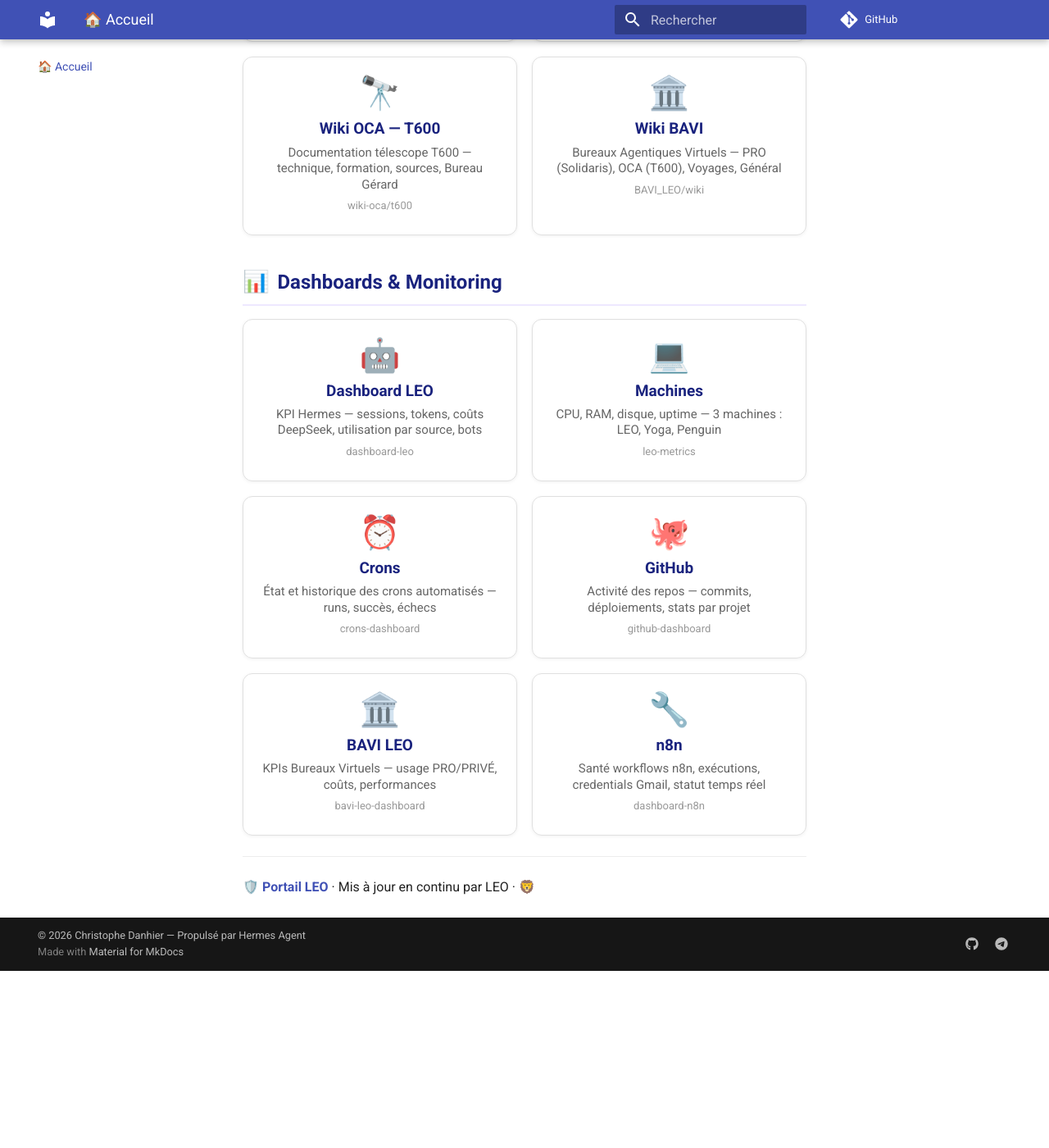
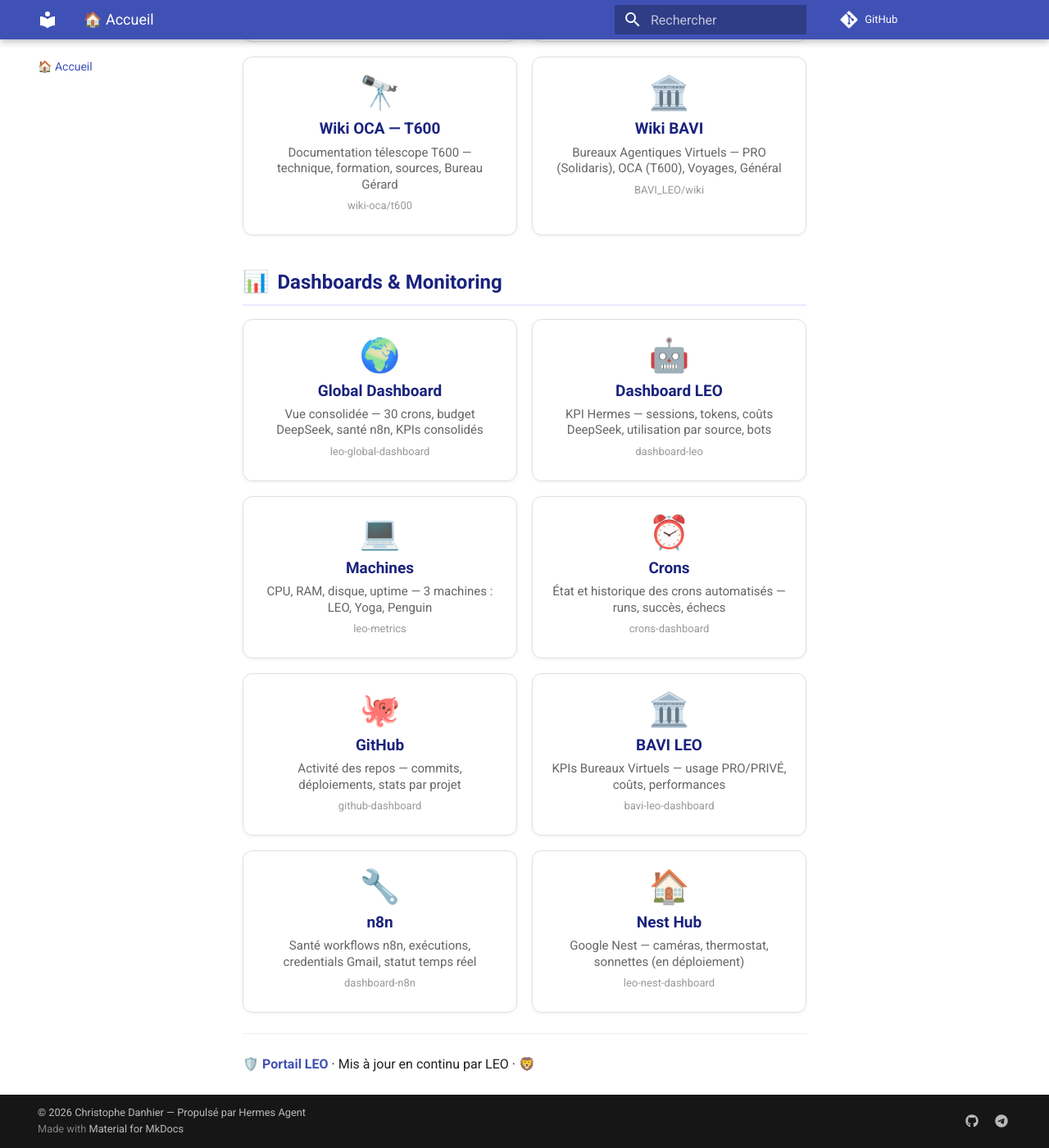
Before and after one commit to christophedanhier-hash/hermes-wiki, an MkDocs documentation site: the page built from docs/index.md, in a window 1280 px wide and 1400 px high, scrolled down 852 px. Shown: the whole window at 82% size. Built offline with MkDocs 1.6.1 and Material for MkDocs 9.7.7, drawn with Linux system fonts in a browser that asks for light colours; comment, search, counter and statistics services are not loaded; before the commit the page ends 2036 px from its top, so only the background shows below that.

Commit message:
fix: ajout Global Dashboard + Nest Hub au portail (6→8 dashboards)

```diff
--- a/docs/index.md
+++ b/docs/index.md
@@ -153,6 +153,13 @@
 
 <div class="portail-grid">
 
+<a href="https://christophedanhier-hash.github.io/leo-global-dashboard/" class="portail-card" target="_blank" rel="noreferrer noopener">
+    <div class="icon">🌍</div>
+    <div class="title">Global Dashboard</div>
+    <div class="desc">Vue consolidée — 30 crons, budget DeepSeek, santé n8n, KPIs consolidés</div>
+    <div class="url">leo-global-dashboard</div>
+</a>
+
 <a href="https://christophedanhier-hash.github.io/dashboard-leo/" class="portail-card" target="_blank" rel="noreferrer noopener">
     <div class="icon">🤖</div>
     <div class="title">Dashboard LEO</div>
@@ -195,6 +202,13 @@
     <div class="url">dashboard-n8n</div>
 </a>
 
+<a href="https://christophedanhier-hash.github.io/leo-nest-dashboard/" class="portail-card" target="_blank" rel="noreferrer noopener">
+    <div class="icon">🏠</div>
+    <div class="title">Nest Hub</div>
+    <div class="desc">Google Nest — caméras, thermostat, sonnettes (en déploiement)</div>
+    <div class="url">leo-nest-dashboard</div>
+</a>
+
 </div>
 
 ---
```
